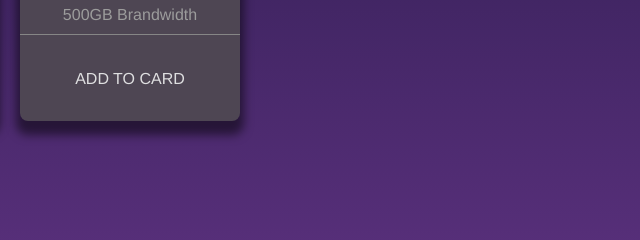
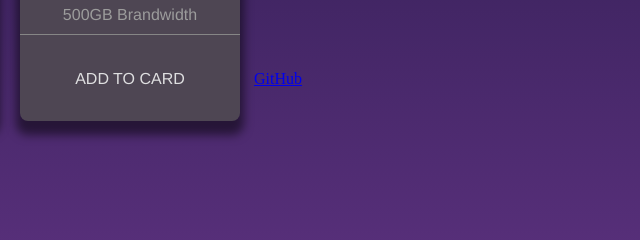
Before and after one commit to MrCuervoG/ejerciio-card-services, a plain HTML site: page index.html in a window 1280 px wide. Shown: the part 317-557 px from the top of the page, 486-1126 px from the left. Drawn offline with Linux system fonts and the light colour scheme.

Commit message:
agregado link

```diff
--- a/index.html
+++ b/index.html
@@ -116,5 +116,7 @@
 
     </div>
 
+    <a href="https://github.com/MrCuervoG/ejerciio-card-services">GitHub</a>
+
 </body>
 </html>
```
